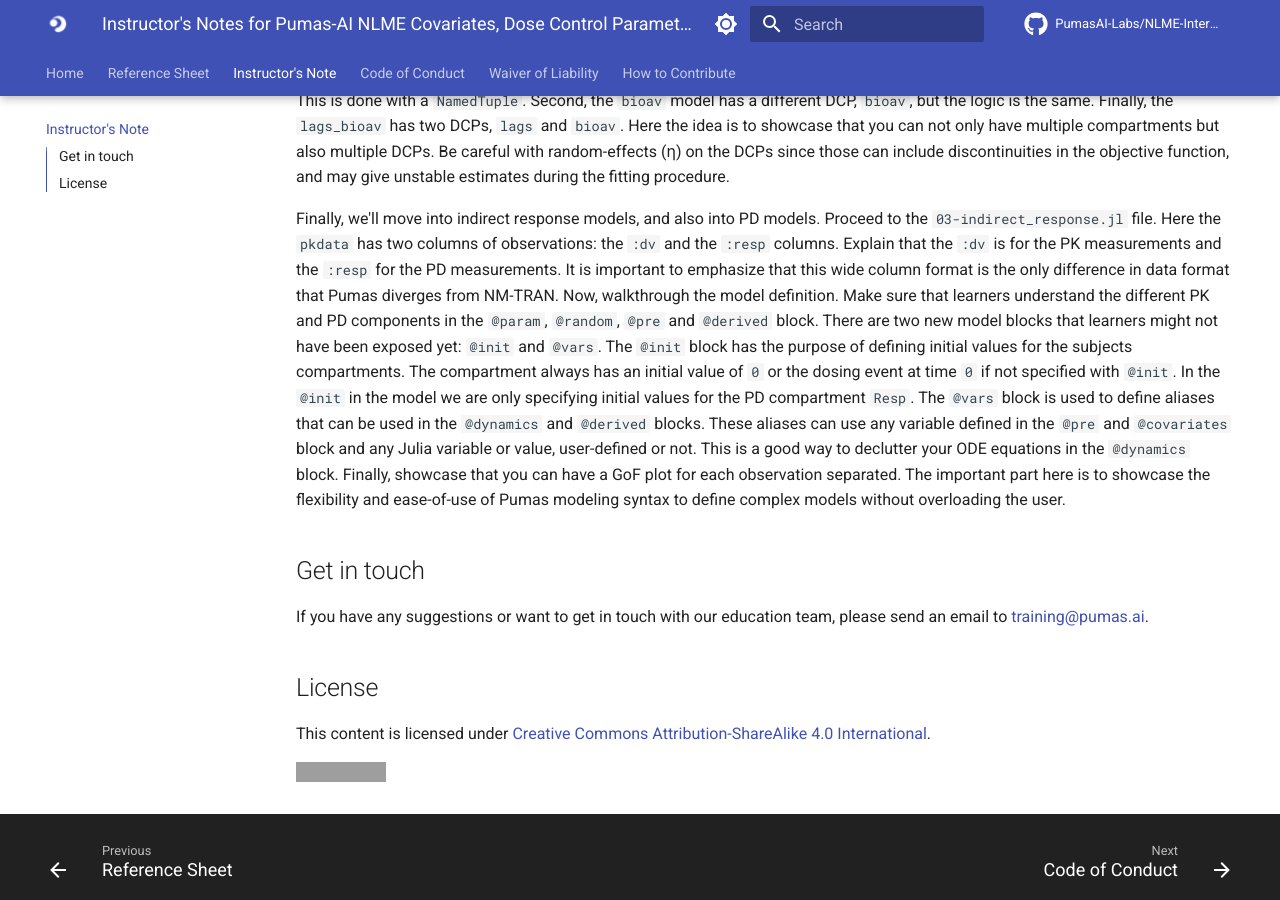
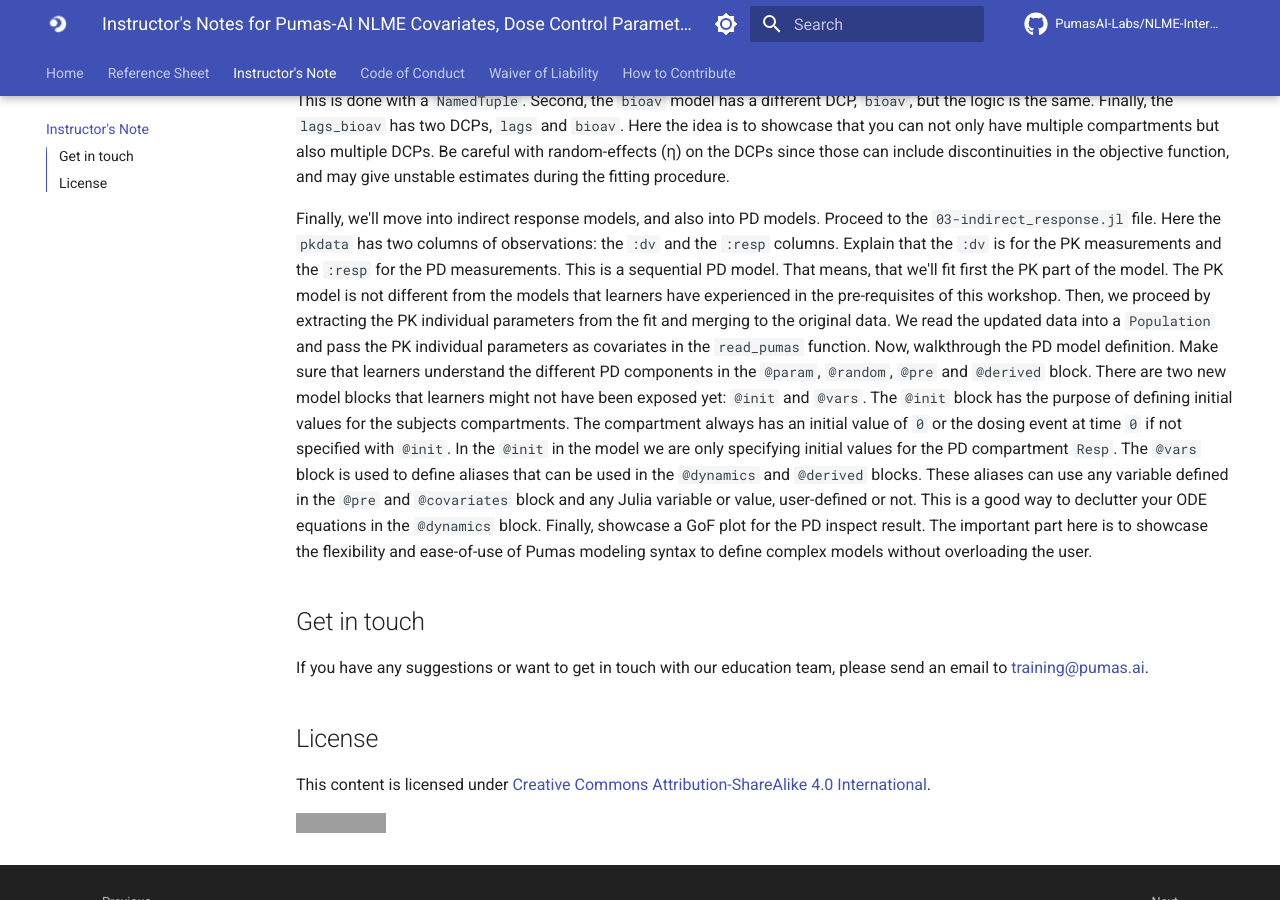
Before and after one commit to PumasAI-Labs/NLME-Intermediate, an MkDocs documentation site: the page built from docs/instructors.md, in a window 1280 px wide and 900 px high, scrolled down 1577 px. Built offline with MkDocs 1.6.1 and Material for MkDocs 9.7.7, drawn with Linux system fonts in a browser that asks for light colours; comment, search, counter and statistics services are not loaded; grey boxes are pictures that could not be loaded.

Commit message:
fix(IDR): turn IDR model from joint to sequential PD (#3)
* fix(IDR): turn IDR model from joint to sequential PD

As suggested by Joel and also through my brief experiences with PKPD modellers, users rarely do joint PKPD modeling.
Instead, they do a sequential workflow.
First, they fit the PK part.
Once they are satisfied with PK results they move forward to the PD part by adding the PK icoefs as covariates into the PD model.

* fix: ooops forget this bit

* fix: comments

```diff
--- a/docs/instructors.md
+++ b/docs/instructors.md
@@ -87,9 +87,13 @@ Finally, we'll move into indirect response models, and also into PD models.
 Proceed to the `03-indirect_response.jl` file.
 Here the `pkdata` has two columns of observations: the `:dv` and the `:resp` columns.
 Explain that the `:dv` is for the PK measurements and the `:resp` for the PD measurements.
-It is important to emphasize that this wide column format is the only difference in data format that Pumas diverges from NM-TRAN.
-Now, walkthrough the model definition.
-Make sure that learners understand the different PK and PD components in the `@param`,
+This is a sequential PD model.
+That means, that we'll fit first the PK part of the model.
+The PK model is not different from the models that learners have experienced in the pre-requisites of this workshop.
+Then, we proceed by extracting the PK individual parameters from the fit and merging to the original data.
+We read the updated data into a `Population` and pass the PK individual parameters as covariates in the `read_pumas` function.
+Now, walkthrough the PD model definition.
+Make sure that learners understand the different PD components in the `@param`,
 `@random`, `@pre` and `@derived` block.
 There are two new model blocks that learners might not have been exposed yet: `@init` and `@vars`.
 The `@init` block has the purpose of defining initial values for the subjects compartments.
@@ -99,7 +103,7 @@ The `@vars` block is used to define aliases that can be used in the `@dynamics`
 These aliases can use any variable defined in the `@pre` and `@covariates` block and any Julia variable or value,
 user-defined or not.
 This is a good way to declutter your ODE equations in the `@dynamics` block.
-Finally, showcase that you can have a GoF plot for each observation separated.
+Finally, showcase a GoF plot for the PD inspect result.
 The important part here is to showcase the flexibility and ease-of-use of Pumas modeling syntax to define complex models without overloading the user.
 
 ## Get in touch
```
Also changed, not shown: 1 other file.
